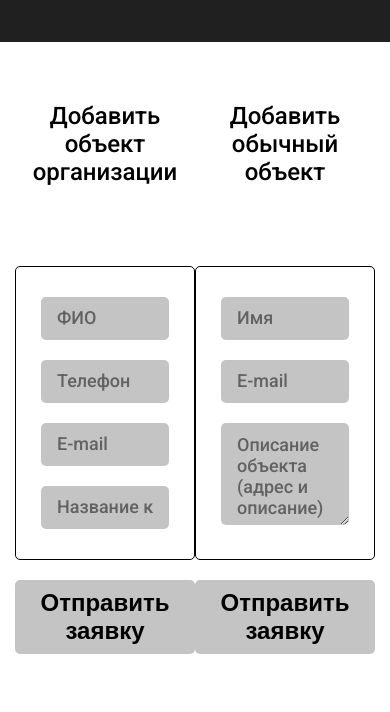
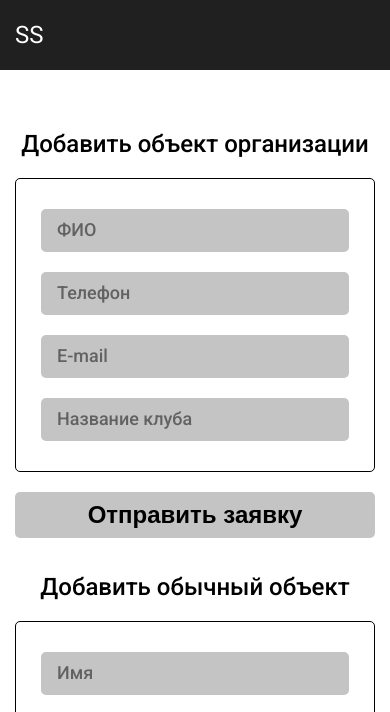
Before and after one commit to Andrey-Sivak/search-sports.github.io, a website: page add-location.html in a window 390 px wide. Shown: the top 712 px of the page. Drawn offline with Linux system fonts and the light colour scheme.

Commit message:
created responsive

```diff
--- a/add-location.html
+++ b/add-location.html
@@ -21,6 +21,7 @@
 
 <header class="header">
   <div class="header__wrap">
+    <a href="./index.html" class="header__logo mob">ss</a>
     <div class="header__left">
       <a href="./index.html" class="header__logo">ss</a>
     </div>
--- a/app/sass/components/_form.scss
+++ b/app/sass/components/_form.scss
@@ -1,12 +1,20 @@
 .add-form {
   max-width: 410px;
   width: 100%;
+
+  @include response-to(small) {
+    margin-bottom: 35px;
+  }
 
   &__title {
     font-size: 24px;
     font-weight: 500;
     margin-bottom: 80px;
     text-align: center;
+
+    @include response-to(small) {
+      margin-bottom: 20px;
+    }
   }
 
   &__wrap {
--- a/app/sass/pages/_add-location.scss
+++ b/app/sass/pages/_add-location.scss
@@ -4,4 +4,9 @@
   display: flex;
   justify-content: space-around;
   width: 100%;
+
+  @include response-to(medium) {
+    flex-direction: column;
+    align-items: center;
+  }
 }
```
Also changed, not shown: dist/css/main.css, 1 other file.
